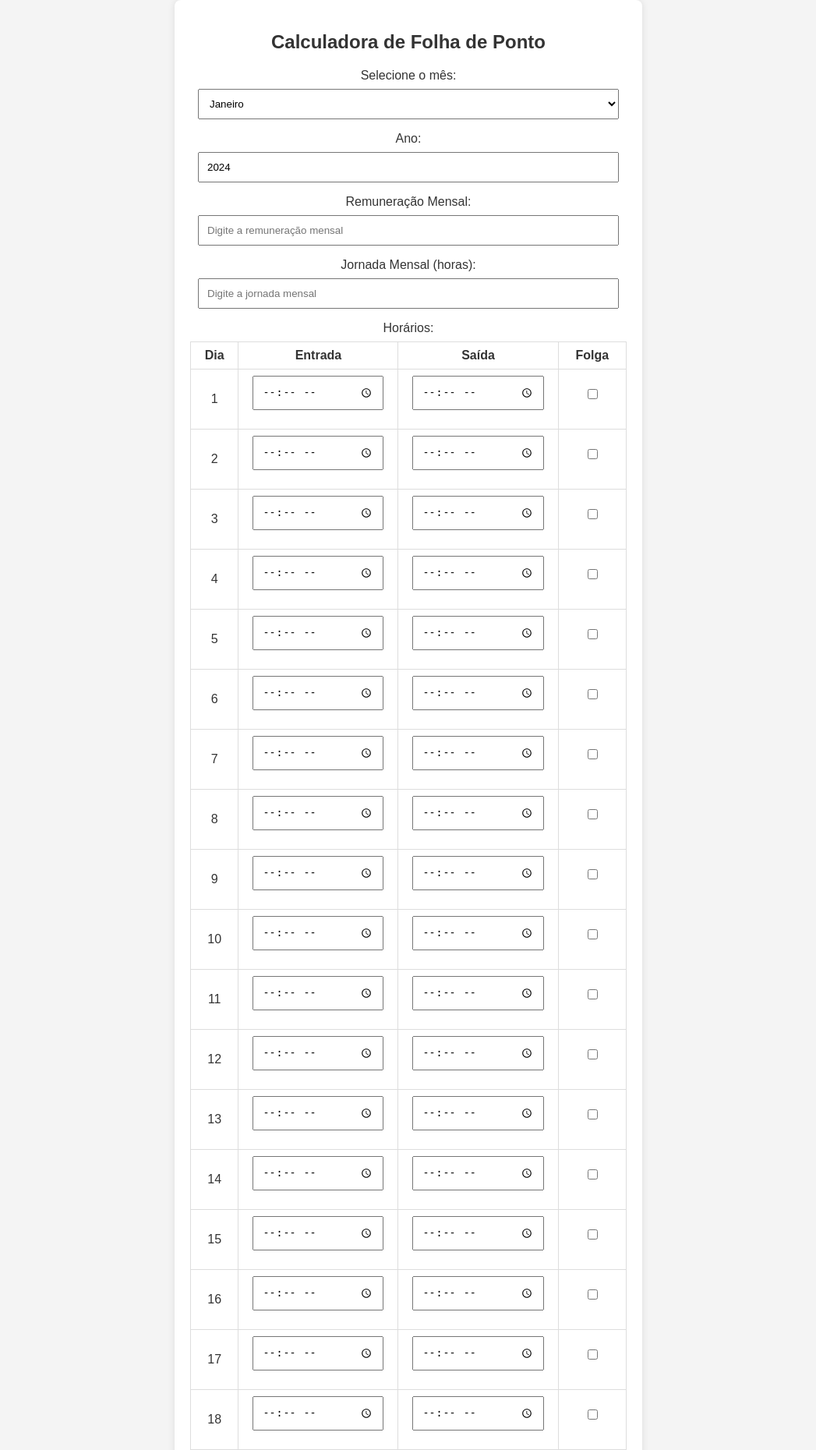
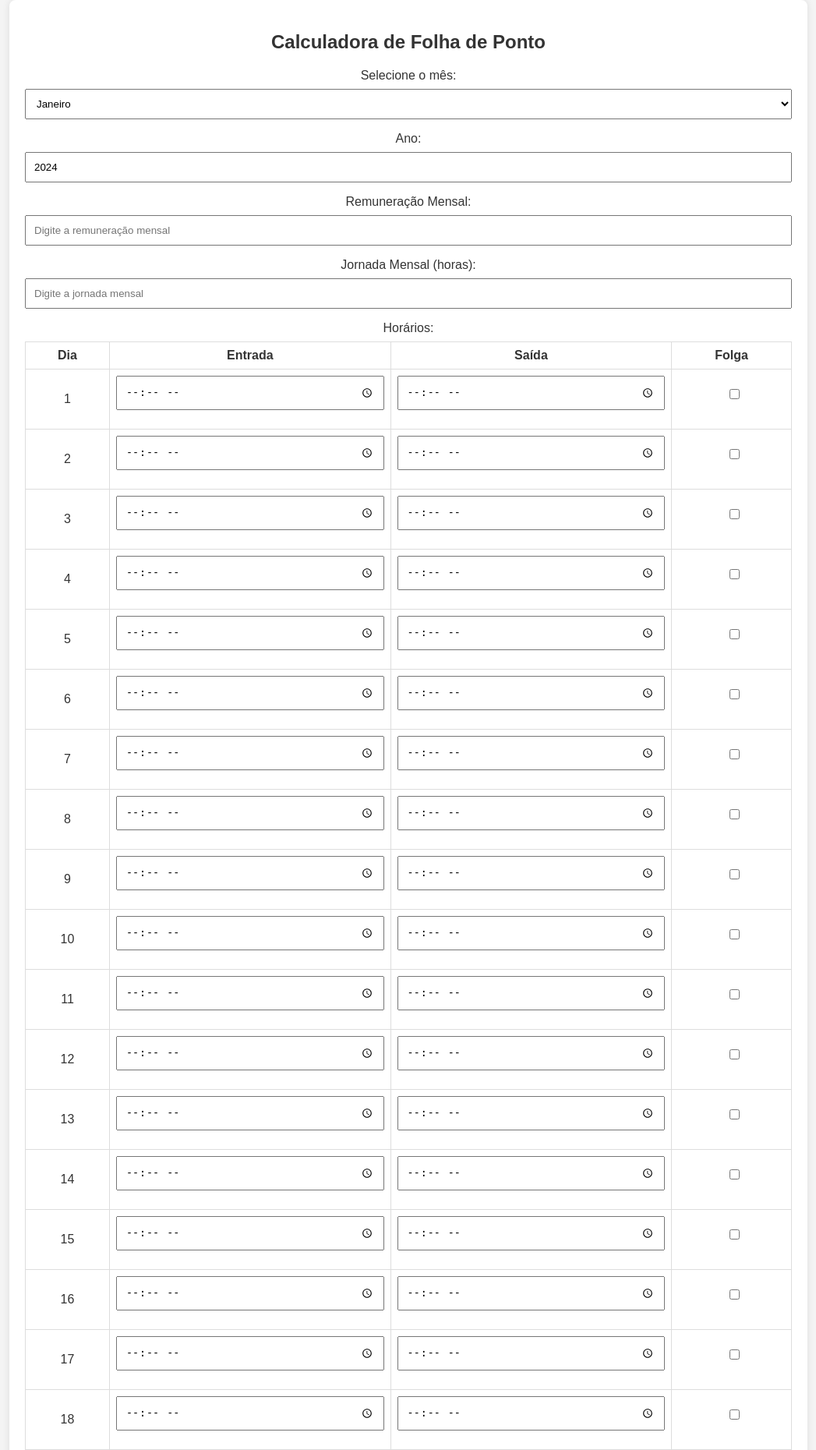
Before and after one commit to mbenitesgit/folhapontoweb, a PHP site: page / in a window 1280 px wide. Shown: the top 1860 px of the page at 78% size, without its empty margins (116-1163 px from the left). Run offline with PHP 8.4, Linux system fonts and the light colour scheme.

Commit message:
Update styles.css

```diff
--- a/styles.css
+++ b/styles.css
@@ -4,10 +4,10 @@ body {
     color: #333;
     margin: 0;
     padding: 0;
+    min-height: 100vh;
     display: flex;
+    align-items: center;
     justify-content: center;
-    align-items: center;
-    min-height: 100vh;
 }
 
 .container {
@@ -17,8 +17,8 @@ body {
     padding: 20px;
     text-align: center;
     width: 80%;
-    max-width: 600px; /* Adicionado para limitar a largura do container */
     box-sizing: border-box;
+    overflow-x: auto; /* Adicionado para permitir rolagem horizontal se necessário */
 }
 
 h1 {
@@ -31,7 +31,7 @@ label {
 }
 
 input, select, button {
-    width: calc(100% - 20px); /* Subtraí 20px para lidar com o padding de 10px */
+    width: 100%;
     padding: 10px;
     margin-bottom: 16px;
     box-sizing: border-box;
```
